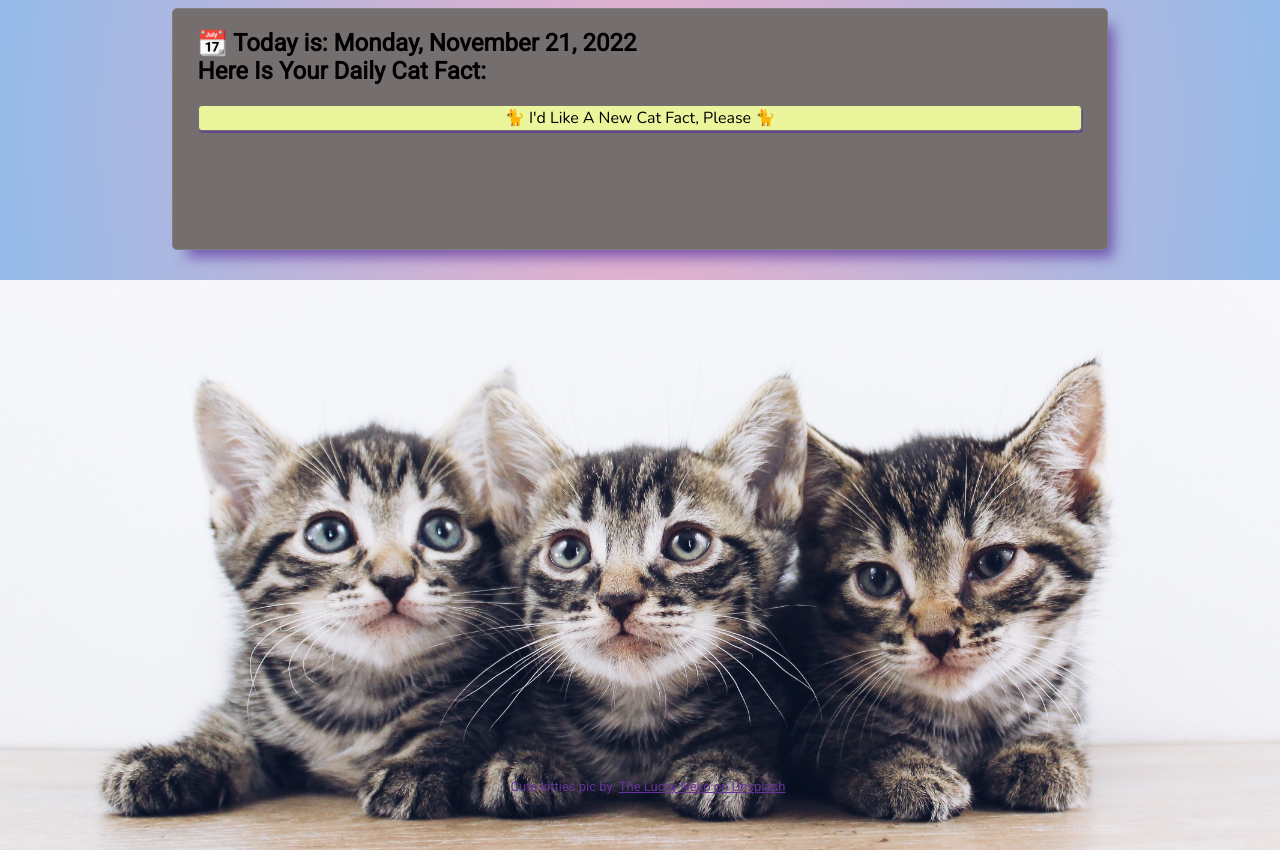
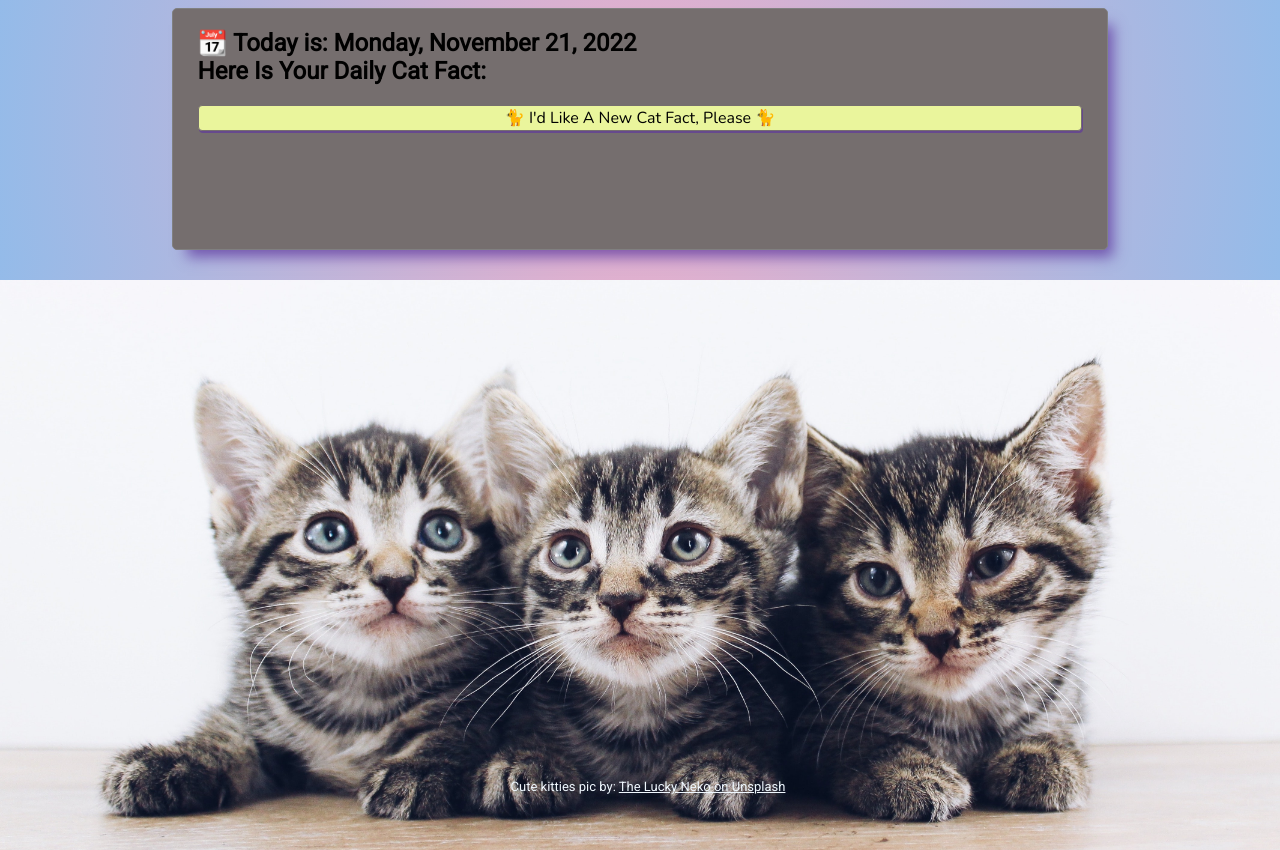
Before and after one commit to miShelbyT/kitties, a plain HTML site: page index.html in a window 1280 px wide. Shown: the top 850 px of the page. Drawn offline with nearby package versions, Linux system fonts and the light colour scheme; no server answers.

Commit message:
adding media query for footer text

```diff
--- a/style.css
+++ b/style.css
@@ -64,6 +64,12 @@ body {
   }
 }
 
+@media screen and (min-width: 850px) {
+  footer a, footer small {
+    color: aliceblue;
+  }
+}
+
 .btn {
   width: 100%;
   cursor: pointer;
```
